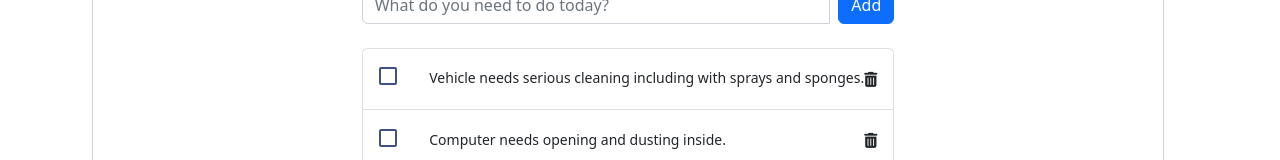
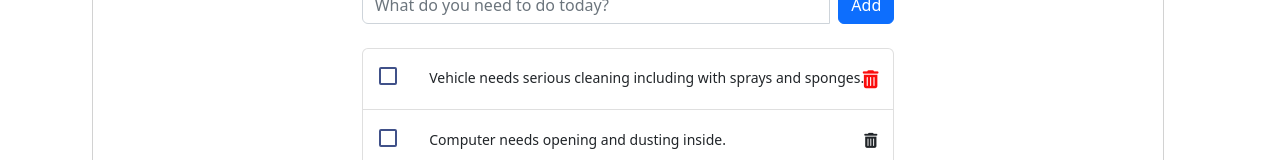
Before and after one commit to abdullahozer11/taskRecorderReact, a React (Create React App) app: page / in a window 1280 px wide. In both pictures the pointer is over the icon 870 px from the left and 237 px from the top of the page. Shown: the part 158-318 px from the top of the page. Built offline with nearby package versions, Linux system fonts and the light colour scheme.

Commit message:
On hover button is colored and its size is scaled up.

```diff
--- a/src/components/TaskList/TaskList.css
+++ b/src/components/TaskList/TaskList.css
@@ -18,6 +18,12 @@
     margin-top: auto;
     margin-bottom: auto;
     margin-left: auto;
+}
+
+.delete-task-button:hover {
+    color: #fa0d0d;
+    /*  Making button bigger on hover  */
+    transform: scale(1.2) perspective(1px)
 }
 
 .card-body {
```
